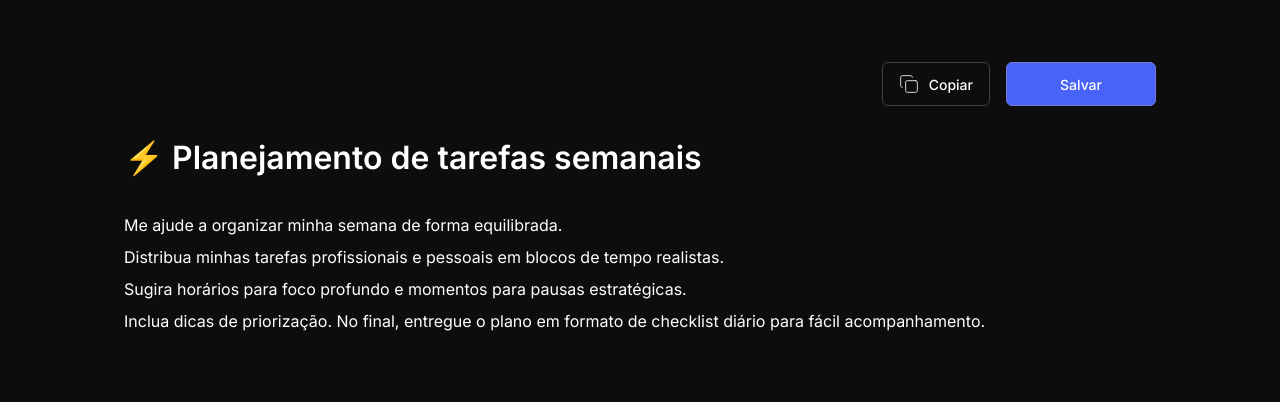
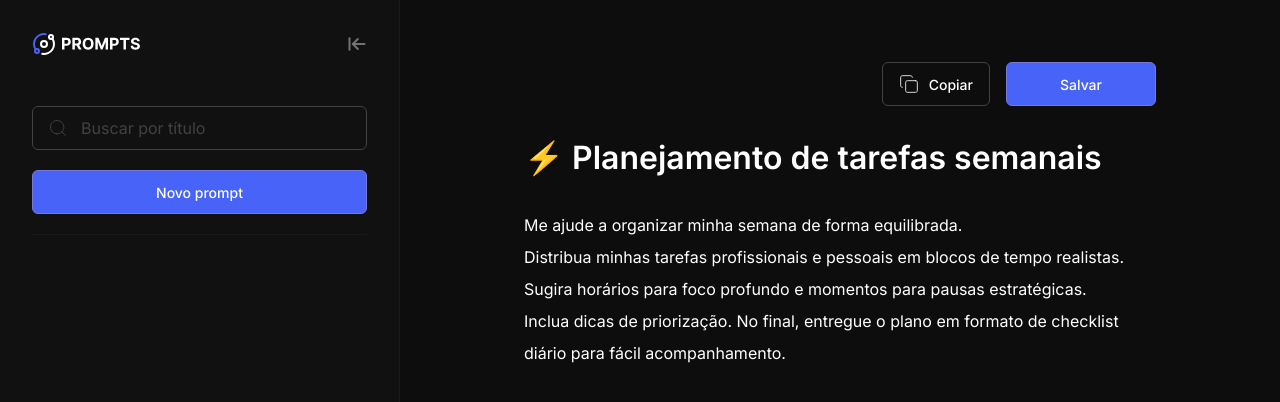
Before and after one commit to macedocmateus/PROMPTS, a plain HTML site: page index.html in a window 1280 px wide. Drawn offline with Linux system fonts and the light colour scheme.

Commit message:
add sidebar

```diff
--- a/index.html
+++ b/index.html
@@ -12,7 +12,25 @@
 
 <body>
     <div class="app">
-        <aside></aside>
+        <button class="icon-button open-toggle" id="btn-open">
+            <img src="./assets/open.svg" alt="Ícone de abrir menu" class="icon" />
+        </button>
+        <aside class="sidebar">
+            <header class="sidebar-header">
+                <img src="./assets/logo.svg" alt="Logo" class="logo" />
+                <button class="icon-button" id="btn-collapse">
+                    <img src="./assets/collapse.svg" alt="Ícone de fechar" class="icon" />
+                </button>
+            </header>
+            <div class="sidebar-content">
+                <div class="search-container">
+                    <img src="./assets/search.svg" alt="Ícone de pesquisa" class="icon search-icon">
+                    <input type="text" class="search-input" id="search-input" placeholder="Buscar por título">
+                    <button class="btn-primary btn btn-full" id="btn-new">Novo prompt</button>
+                </div>
+
+            </div>
+        </aside>
         <main class="main">
             <header class="main-header">
                 <button id="btn-copy" class="btn-outline btn">
--- a/script.js
+++ b/script.js
@@ -2,6 +2,9 @@ const promptTitle = document.getElementById('prompt-title')
 const promptContent = document.getElementById('prompt-content')
 const titleWrapper = document.getElementById('title-wrapper')
 const contentWrapper = document.getElementById('content-wrapper')
+const btnOpen = document.getElementById('btn-open')
+const btnCollapse = document.getElementById('btn-collapse')
+const sidebar = document.querySelector('.sidebar')
 
 
 function updateEditableWrapperState(element, wrapper) {
@@ -24,9 +27,26 @@ function attachAllEditableHandlers() {
     })
 }
 
+
+function openSidebar() {
+    btnOpen.addEventListener('click', () => {
+    sidebar.style.display = 'flex'
+    btnOpen.style.display = 'none'
+})
+}
+
+function closeSidebar() {
+    btnCollapse.addEventListener('click', () => {
+    sidebar.style.display = 'none'
+    btnOpen.style.display = 'block'
+})
+}
+
 function init() {
     attachAllEditableHandlers()
     updateAllEditableStates()
+    openSidebar()
+    closeSidebar()
 }
 
 init()
--- a/style.css
+++ b/style.css
@@ -154,3 +154,81 @@ body {
     color: var(--gray-200);
     line-height: 32px;
 }
+
+.icon-button {
+    padding: 0;
+    border: none;
+    background: transparent;
+    cursor: pointer;
+}
+
+.open-toggle {
+    position: absolute;
+    top: 62px;
+    left: 62px;
+    display: none;
+}
+
+.sidebar {
+    width: 400px;
+    min-height: 100dvh;
+    display: flex;
+    flex-direction: column;
+    gap: 50px;
+    padding: 32px;
+    background-color: var(--gray-800);
+    border-right: 0.5px solid var(--gray-700);
+}
+
+.sidebar-header {
+    display: flex;
+    align-items: center;
+    justify-content: space-between;
+}
+
+.logo {
+    height: 24px;
+}
+
+.sidebar-content {
+    display: flex;
+    flex-direction: column;
+}
+
+.search-container {
+    display: flex;
+    flex-direction: column;
+    width: 100%;
+    position: relative;
+    padding-bottom: 20px;
+    border-bottom: 1px solid var(--gray-700);
+    gap: 20px;
+}
+
+.search-icon {
+    position: absolute;
+    left: 16px;
+    top: 22px;
+    transform: translateY(-50%);
+}
+
+.search-input {
+    background: transparent;
+    height: 44px;
+    width: 100%;
+    border: 1px solid var(--gray-200);
+    outline: none;
+    color: var(--white);
+    font-size: 16px;
+    border-radius: 6px;
+    padding-left: 48px;
+
+    &::placeholder {
+        color: var(--gray-200);
+    }
+}
+
+.btn-full {
+    width: 100%;
+    justify-content: center;
+}
```
